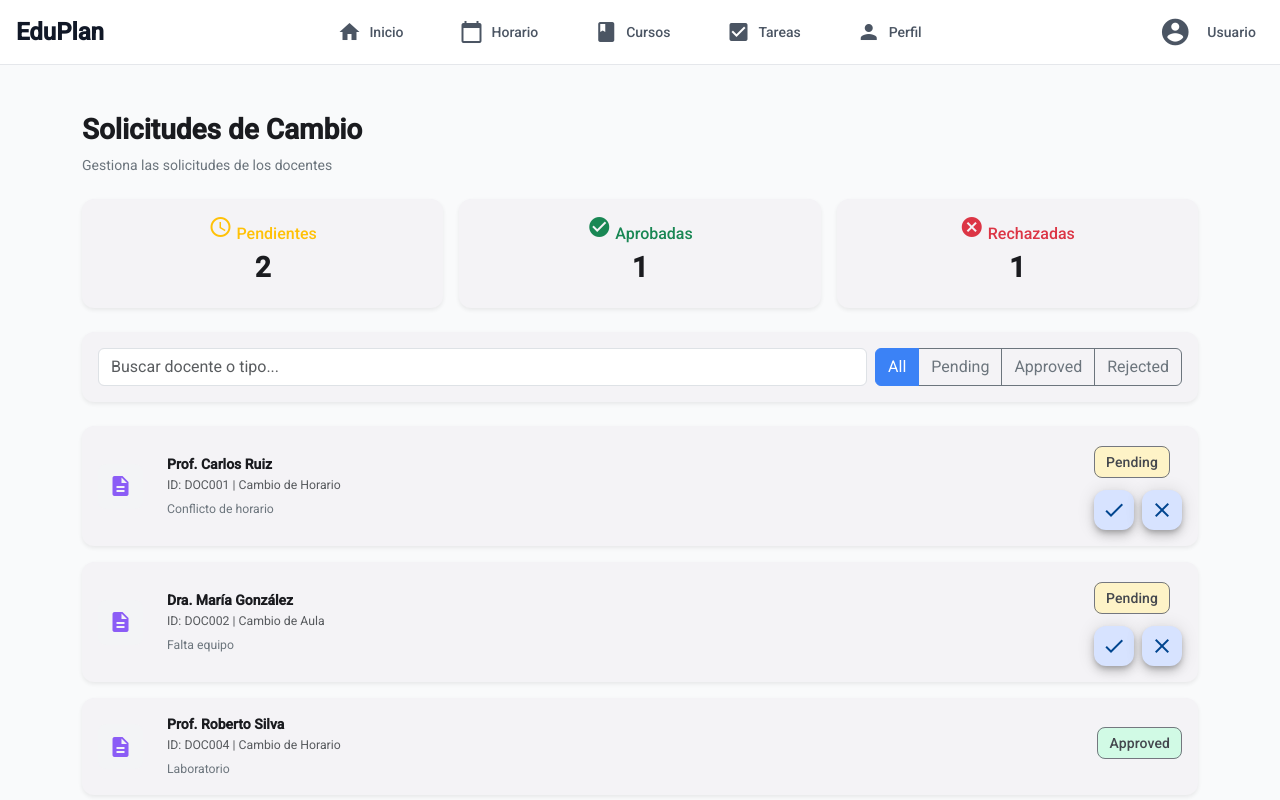
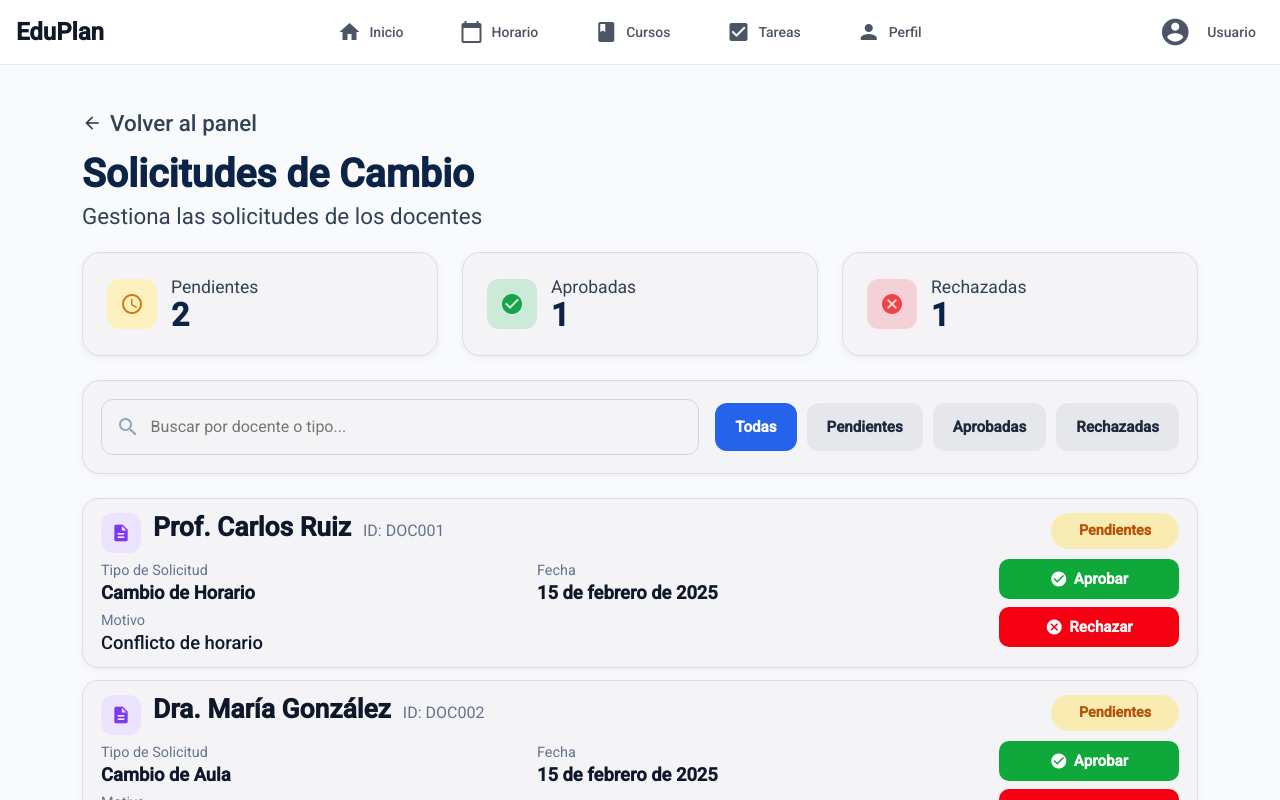
Before and after one commit to UrielTsu/EduPlan-WebApp, an Angular app in the folder EduPlan/: page /admin/solicitudes in a window 1280 px wide. Shown: the top 800 px of the page. Built offline with nearby package versions, Linux system fonts and the light colour scheme.

Commit message:
DashboardAdmin

```diff
--- a/EduPlan/src/app/partials/nav-alumno/nav-alumno.html
+++ b/EduPlan/src/app/partials/nav-alumno/nav-alumno.html
@@ -50,9 +50,9 @@
            [class.active-admin]="isActive('/admin/aulas')">
           <mat-icon>business</mat-icon> Aulas
         </a>
-        <a routerLink="/admin/solicitudes-cambio"
+        <a routerLink="/admin/solicitudes"
            class="nav-link"
-           [class.active-admin]="isActive('/admin/solicitudes-cambio')">
+           [class.active-admin]="isActive('/admin/solicitudes')">
           <mat-icon>description</mat-icon> Solicitudes
         </a>
         <a routerLink="/admin/gestion"
--- a/EduPlan/src/app/screens/admin-screens/dashboard-admin/dashboard-admin.html
+++ b/EduPlan/src/app/screens/admin-screens/dashboard-admin/dashboard-admin.html
@@ -54,7 +54,7 @@
   <div class="mb-5">
     <div class="d-flex align-items-center justify-content-between mb-3">
       <h2 class="h5 fw-bold mb-0">Solicitudes de Cambio Recientes</h2>
-      <button mat-button color="primary" routerLink="/admin/solicitudes-cambio">
+      <button mat-button color="primary" routerLink="/admin/solicitudes">
         Ver todas <mat-icon>arrow_forward</mat-icon>
       </button>
     </div>
@@ -96,7 +96,7 @@
       </div>
 
       <div class="col-12 col-md-4">
-        <div class="quick-access-card text-center p-4 shadow-sm" routerLink="/admin/solicitudes-cambio">
+        <div class="quick-access-card text-center p-4 shadow-sm" routerLink="/admin/solicitudes">
           <div class="icon-box-large bg-purple-light mb-3 mx-auto">
             <mat-icon class="text-purple">assignment_turned_in</mat-icon>
           </div>
--- a/EduPlan/src/app/screens/admin-screens/solicitudes-admin/solicitudes-admin.html
+++ b/EduPlan/src/app/screens/admin-screens/solicitudes-admin/solicitudes-admin.html
@@ -1,89 +1,139 @@
-<div class="container py-4">
-  <div class="mb-4">
-    <h1 class="h3 fw-bold">Solicitudes de Cambio</h1>
-    <p class="text-secondary">Gestiona las solicitudes de los docentes</p>
+<div class="container py-4 solicitudes-admin-page">
+  <a class="back-link" routerLink="/admin">
+    <mat-icon>arrow_back</mat-icon>
+    <span>Volver al panel</span>
+  </a>
+
+  <div class="header-block">
+    <h1>Solicitudes de Cambio</h1>
+    <p>Gestiona las solicitudes de los docentes</p>
   </div>
 
-  <div class="row g-3 mb-4">
-    <div class="col-md-4">
-      <mat-card class="p-3 border-0 shadow-sm text-center">
-        <div class="h6 text-warning"><mat-icon>schedule</mat-icon> Pendientes</div>
-        <div class="h3 fw-bold">{{ pendingCount() }}</div>
+  <div class="row g-4 mb-4">
+    <div class="col-12 col-md-4">
+      <mat-card class="stat-card pending">
+        <mat-card-content>
+          <div class="stat-icon">
+            <mat-icon>schedule</mat-icon>
+          </div>
+          <div class="stat-info">
+            <p class="label">Pendientes</p>
+            <p class="value">{{ pendingCount() }}</p>
+          </div>
+        </mat-card-content>
       </mat-card>
     </div>
-    <div class="col-md-4">
-      <mat-card class="p-3 border-0 shadow-sm text-center">
-        <div class="h6 text-success"><mat-icon>check_circle</mat-icon> Aprobadas</div>
-        <div class="h3 fw-bold">{{ approvedCount() }}</div>
+
+    <div class="col-12 col-md-4">
+      <mat-card class="stat-card approved">
+        <mat-card-content>
+          <div class="stat-icon">
+            <mat-icon>check_circle</mat-icon>
+          </div>
+          <div class="stat-info">
+            <p class="label">Aprobadas</p>
+            <p class="value">{{ approvedCount() }}</p>
+          </div>
+        </mat-card-content>
       </mat-card>
     </div>
-    <div class="col-md-4">
-      <mat-card class="p-3 border-0 shadow-sm text-center">
-        <div class="h6 text-danger"><mat-icon>cancel</mat-icon> Rechazadas</div>
-        <div class="h3 fw-bold">{{ rejectedCount() }}</div>
+
+    <div class="col-12 col-md-4">
+      <mat-card class="stat-card rejected">
+        <mat-card-content>
+          <div class="stat-icon">
+            <mat-icon>cancel</mat-icon>
+          </div>
+          <div class="stat-info">
+            <p class="label">Rechazadas</p>
+            <p class="value">{{ rejectedCount() }}</p>
+          </div>
+        </mat-card-content>
       </mat-card>
     </div>
   </div>
 
-  <mat-card class="p-3 mb-4 border-0 shadow-sm">
-    <div class="row g-2 align-items-center">
-      <div class="col-md">
-        <input [(ngModel)]="searchTerm"
-               class="form-control"
-               placeholder="Buscar docente o tipo...">
+  <mat-card class="toolbar-card mb-4">
+    <div class="toolbar-content">
+      <div class="search-wrapper">
+        <mat-icon>search</mat-icon>
+        <input [ngModel]="searchTerm()"
+               (ngModelChange)="searchTerm.set($event)"
+               placeholder="Buscar por docente o tipo...">
       </div>
-      <div class="col-md-auto">
-        <div class="btn-group">
+
+      <div class="status-filters">
         @for (s of statusFilters; track s) {
-            <button class="btn btn-outline-secondary"
+          <button type="button"
+                  class="filter-btn"
                   [class.active]="filterStatus() === s"
                   (click)="setFilter(s)">
-              {{ s | titlecase }}
+            {{ statusLabel(s) }}
           </button>
         }
       </div>
     </div>
-    </div>
   </mat-card>
 
-  <div class="row g-3">
+  <div class="request-list">
     @for (req of filteredRequests(); track req.id) {
-      <div class="col-12">
-        <mat-card class="p-3 border-0 shadow-sm">
-          <div class="row align-items-center">
-            <div class="col-md-auto">
+      <mat-card class="request-card">
+        <mat-card-content>
+          <div class="request-layout">
+            <div class="request-main">
+              <div class="teacher-block">
                 <div class="avatar-icon">
                   <mat-icon>description</mat-icon>
                 </div>
+                <div class="teacher-headline">
+                  <h3>{{ req.teacherName }}</h3>
+                  <p class="teacher-id">ID: {{ req.teacherId }}</p>
                 </div>
-            <div class="col-md">
-              <div class="fw-bold">{{ req.teacherName }}</div>
-              <small class="text-muted">ID: {{ req.teacherId }} | {{ req.type }}</small>
-              <p class="mb-0 mt-1 small text-secondary">{{ req.reason }}</p>
               </div>
-            <div class="col-md-auto text-end">
-              <mat-chip-set class="mb-2">
-                <mat-chip [ngClass]="req.status">{{ req.status | titlecase }}</mat-chip>
-              </mat-chip-set>
+
+              <div class="request-meta">
+                <div>
+                  <p class="meta-label">Tipo de Solicitud</p>
+                  <p class="meta-value">{{ req.type }}</p>
+                </div>
+
+                <div>
+                  <p class="meta-label">Fecha</p>
+                  <p class="meta-value">{{ formatDate(req.date) }}</p>
+                </div>
+              </div>
+
+              <div class="request-reason">
+                <p class="meta-label">Motivo</p>
+                <p class="meta-value">{{ req.reason }}</p>
+              </div>
+            </div>
+
+            <div class="request-side">
+              <span class="status-pill" [ngClass]="req.status">{{ statusLabel(req.status) }}</span>
 
               @if (req.status === 'pending') {
-                <div class="d-flex gap-2 justify-content-end">
-                  <button mat-mini-fab color="primary" (click)="handleStatus(req.id, 'approved')">
-                    <mat-icon>check</mat-icon>
+                <div class="request-actions">
+                  <button type="button" class="action-btn approve" (click)="handleStatus(req.id, 'approved')">
+                    <mat-icon>check_circle</mat-icon>
+                    Aprobar
                   </button>
-                  <button mat-mini-fab color="warn" (click)="handleStatus(req.id, 'rejected')">
-                    <mat-icon>close</mat-icon>
+                  <button type="button" class="action-btn reject" (click)="handleStatus(req.id, 'rejected')">
+                    <mat-icon>cancel</mat-icon>
+                    Rechazar
                   </button>
                 </div>
               }
             </div>
           </div>
+        </mat-card-content>
       </mat-card>
-      </div>
     } @empty {
-      <div class="col-12 text-center py-5">
-        <p class="text-muted">No se encontraron solicitudes con los filtros aplicados.</p>
-      </div>
+      <mat-card class="request-card empty-state">
+        <mat-card-content>
+          <p>No se encontraron solicitudes con los filtros aplicados.</p>
+        </mat-card-content>
+      </mat-card>
     }
   </div>
 </div>
--- a/EduPlan/src/app/screens/admin-screens/solicitudes-admin/solicitudes-admin.scss
+++ b/EduPlan/src/app/screens/admin-screens/solicitudes-admin/solicitudes-admin.scss
@@ -1,11 +1,439 @@
+.solicitudes-admin-page {
+  color: #0f172a;
+}
+
+.back-link {
+  display: inline-flex;
+  align-items: center;
+  gap: 8px;
+  margin-bottom: 18px;
+  text-decoration: none;
+  color: #334155;
+  font-size: 1.4rem;
+  font-weight: 500;
+
+  mat-icon {
+    font-size: 20px;
+    width: 20px;
+    height: 20px;
+  }
+}
+
+.header-block {
+  margin-bottom: 26px;
+
+  h1 {
+    margin: 0;
+    font-size: 2.45rem;
+    font-weight: 700;
+    color: #0b2347;
+  }
+
+  p {
+    margin: 8px 0 0;
+    color: #334155;
+    font-size: 1.4rem;
+  }
+}
+
+.stat-card {
+  border: 1px solid #d9dde5;
+  border-radius: 18px;
+  box-shadow: 0 2px 8px rgba(15, 23, 42, 0.05);
+
+  mat-card-content {
+    display: flex;
+    align-items: center;
+    gap: 14px;
+    padding: 24px;
+  }
+
+  .stat-icon {
+    width: 50px;
+    height: 50px;
+    border-radius: 12px;
+    display: flex;
+    align-items: center;
+    justify-content: center;
+
+    mat-icon {
+      font-size: 24px;
+      width: 24px;
+      height: 24px;
+    }
+  }
+
+  .stat-info {
+    .label {
+      margin: 0;
+      font-size: 1.1rem;
+      color: #334155;
+    }
+
+    .value {
+      margin: 2px 0 0;
+      font-size: 2rem;
+      line-height: 1;
+      font-weight: 700;
+      color: #0b2347;
+    }
+  }
+
+  &.pending .stat-icon {
+    background: #fdf1bf;
+
+    mat-icon {
+      color: #d97706;
+    }
+  }
+
+  &.approved .stat-icon {
+    background: #ccead8;
+
+    mat-icon {
+      color: #16a34a;
+    }
+  }
+
+  &.rejected .stat-icon {
+    background: #f3d1d6;
+
+    mat-icon {
+      color: #ef4444;
+    }
+  }
+}
+
+.toolbar-card {
+  border: 1px solid #d9dde5;
+  border-radius: 18px;
+  box-shadow: 0 2px 8px rgba(15, 23, 42, 0.05);
+
+  .toolbar-content {
+    display: flex;
+    align-items: center;
+    gap: 16px;
+    padding: 18px;
+
+    @media (max-width: 992px) {
+      flex-direction: column;
+      align-items: stretch;
+    }
+  }
+}
+
+.search-wrapper {
+  flex: 1;
+  display: flex;
+  align-items: center;
+  gap: 10px;
+  border: 1px solid #cbd5e1;
+  border-radius: 12px;
+  padding: 0 14px;
+  min-height: 56px;
+
+  mat-icon {
+    color: #94a3b8;
+  }
+
+  input {
+    border: none;
+    outline: none;
+    width: 100%;
+    font-size: 1rem;
+    color: #334155;
+    background: transparent;
+  }
+}
+
+.status-filters {
+  display: flex;
+  align-items: center;
+  gap: 10px;
+  flex-wrap: wrap;
+}
+
+.filter-btn {
+  border: none;
+  border-radius: 12px;
+  min-height: 48px;
+  padding: 0 20px;
+  font-size: 0.95rem;
+  font-weight: 600;
+  background: #e5e7eb;
+  color: #1e293b;
+
+  &.active {
+    background: #2563eb;
+    color: #ffffff;
+  }
+}
+
+.request-list {
+  display: grid;
+  gap: 12px;
+}
+
+.request-card {
+  border: 1px solid #d9dde5;
+  border-radius: 16px;
+  box-shadow: 0 2px 8px rgba(15, 23, 42, 0.05);
+
+  mat-card-content {
+    display: block;
+    padding: 14px 18px;
+  }
+}
+
+
+.request-layout {
+  display: grid;
+  grid-template-columns: minmax(0, 1fr) 200px;
+  gap: 14px;
+  align-items: start;
+
+  @media (max-width: 992px) {
+    grid-template-columns: 1fr;
+    gap: 14px;
+  }
+}
+
+.request-main {
+  display: grid;
+  gap: 8px;
+}
+
+.request-side {
+  display: grid;
+  gap: 10px;
+  justify-items: end;
+
+  @media (max-width: 768px) {
+    justify-items: start;
+  }
+}
+
+.teacher-block {
+  display: flex;
+  align-items: flex-start;
+  gap: 12px;
+
+  .teacher-headline {
+    display: flex;
+    align-items: baseline;
+    gap: 12px;
+    flex-wrap: wrap;
+
+    h3 {
+      margin: 0;
+      font-size: 1.65rem;
+      color: #0f172a;
+      font-weight: 700;
+      line-height: 1.1;
+    }
+
+    .teacher-id {
+      margin: 0;
+      color: #64748b;
+      font-size: 1rem;
+    }
+  }
+}
+
 .avatar-icon {
-  width: 45px; height: 45px; background: #f3f4f6;
-  display: flex; align-items: center; justify-content: center; border-radius: 8px;
-  mat-icon { color: #8b5cf6; }
+  width: 40px;
+  height: 40px;
+  border-radius: 12px;
+  background: #ece4ff;
+  display: flex;
+  align-items: center;
+  justify-content: center;
+
+  mat-icon {
+    color: #7c3aed;
+    font-size: 20px;
+    width: 20px;
+    height: 20px;
+  }
 }
-.mat-mdc-chip {
-  &.pending { background: #fef3c7; color: #92400e; }
-  &.approved { background: #d1fae5; color: #065f46; }
-  &.rejected { background: #fee2e2; color: #991b1b; }
+
+.status-pill {
+  display: inline-flex;
+  align-items: center;
+  justify-content: center;
+  border-radius: 999px;
+  min-height: 36px;
+  min-width: 128px;
+  padding: 0 14px;
+  font-size: 0.9rem;
+  font-weight: 600;
+
+  &.pending {
+    background: #f8ecb2;
+    color: #b45309;
+  }
+
+  &.approved {
+    background: #dcfce7;
+    color: #15803d;
+  }
+
+  &.rejected {
+    background: #fee2e2;
+    color: #b91c1c;
+  }
 }
-.btn-outline-secondary.active { background: #3b82f6; color: white; border-color: #3b82f6; }
+
+.request-meta {
+  display: grid;
+  grid-template-columns: repeat(2, minmax(0, 1fr));
+  gap: 8px;
+
+  @media (max-width: 768px) {
+    grid-template-columns: 1fr;
+  }
+}
+
+.meta-label {
+  margin: 0;
+  font-size: 0.9rem;
+  color: #64748b;
+}
+
+.meta-value {
+  margin: 2px 0 0;
+  font-size: 1.15rem;
+  color: #0f172a;
+  font-weight: 700;
+}
+
+.request-reason .meta-value {
+  font-weight: 500;
+}
+
+.request-actions {
+  display: grid;
+  gap: 8px;
+  max-width: 180px;
+  width: 100%;
+
+  @media (max-width: 992px) {
+    max-width: 260px;
+  }
+}
+
+.action-btn {
+  border: none;
+  border-radius: 10px;
+  min-height: 40px;
+  display: inline-flex;
+  align-items: center;
+  justify-content: center;
+  gap: 6px;
+  color: #ffffff;
+  font-size: 0.95rem;
+  font-weight: 700;
+
+  mat-icon {
+    font-size: 18px;
+    width: 18px;
+    height: 18px;
+  }
+
+  &.approve {
+    background: #0ea83b;
+  }
+
+  &.reject {
+    background: #f40012;
+  }
+}
+
+.empty-state {
+  mat-card-content {
+    text-align: center;
+    padding: 32px;
+    color: #64748b;
+    font-size: 15px;
+  }
+}
+
+@media (max-width: 992px) {
+  .back-link {
+    font-size: 1.1rem;
+  }
+
+  .header-block {
+    h1 {
+      font-size: 2rem;
+    }
+
+    p {
+      font-size: 1.2rem;
+    }
+  }
+
+  .teacher-block .teacher-headline {
+    h3 {
+      font-size: 1.45rem;
+    }
+
+    .teacher-id {
+      font-size: 1rem;
+    }
+  }
+
+  .meta-value {
+    font-size: 1.05rem;
+  }
+
+  .action-btn {
+    font-size: 0.95rem;
+  }
+}
+
+@media (max-width: 576px) {
+  .header-block {
+    h1 {
+      font-size: 1.7rem;
+    }
+
+    p {
+      font-size: 1rem;
+    }
+  }
+
+  .stat-card .stat-info {
+    .label {
+      font-size: 1rem;
+    }
+
+    .value {
+      font-size: 1.8rem;
+    }
+  }
+
+  .teacher-block {
+    .teacher-headline {
+      flex-direction: column;
+      align-items: flex-start;
+      gap: 4px;
+
+      h3 {
+        font-size: 1.2rem;
+      }
+
+      .teacher-id {
+        font-size: 1rem;
+      }
+    }
+  }
+
+  .meta-value {
+    font-size: 1rem;
+  }
+
+  .action-btn {
+    font-size: 1rem;
+  }
+}
--- a/EduPlan/src/app/screens/admin-screens/solicitudes-admin/solicitudes-admin.ts
+++ b/EduPlan/src/app/screens/admin-screens/solicitudes-admin/solicitudes-admin.ts
@@ -5,6 +5,7 @@ import { MatIconModule } from '@angular/material/icon';
 import { MatCardModule } from '@angular/material/card';
 import { MatButtonModule } from '@angular/material/button';
 import { MatChipsModule } from '@angular/material/chips';
+import { RouterLink } from '@angular/router';
 
 interface ChangeRequest {
   id: string;
@@ -22,7 +23,7 @@ type StatusFilter = 'all' | 'pending' | 'approved' | 'rejected';
 @Component({
   selector: 'app-change-requests',
   standalone: true,
-  imports: [CommonModule, FormsModule, MatIconModule, MatCardModule, MatButtonModule, MatChipsModule],
+  imports: [CommonModule, FormsModule, MatIconModule, MatCardModule, MatButtonModule, MatChipsModule, RouterLink],
   templateUrl: 'solicitudes-admin.html',
   styleUrls: ['solicitudes-admin.scss']
 })
@@ -64,4 +65,25 @@ export class SolicitudesAdminComponent {
   setFilter(status: string) {
     this.filterStatus.set(status as StatusFilter);
   }
+
+  statusLabel(status: StatusFilter | ChangeRequest['status']): string {
+    const labels: Record<StatusFilter, string> = {
+      all: 'Todas',
+      pending: 'Pendientes',
+      approved: 'Aprobadas',
+      rejected: 'Rechazadas'
+    };
+
+    return labels[status];
+  }
+
+  formatDate(isoDate: string): string {
+    const date = new Date(`${isoDate}T00:00:00`);
+
+    return new Intl.DateTimeFormat('es-MX', {
+      day: 'numeric',
+      month: 'long',
+      year: 'numeric'
+    }).format(date);
+  }
 }
```
Lines whose indentation alone changed are shown as unchanged.
